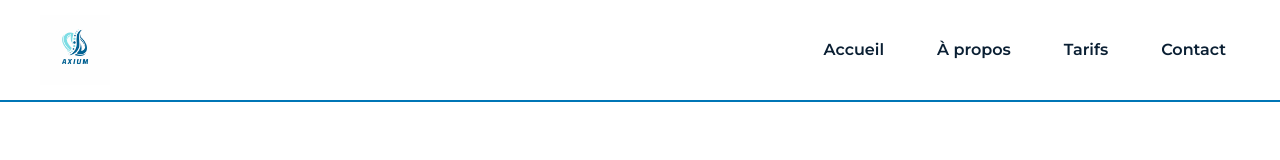
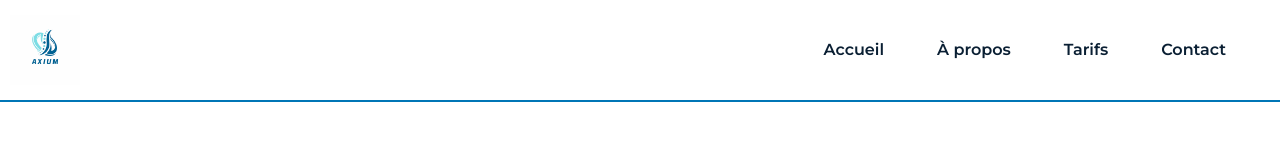
Before and after one commit to sev4nnb/axium, a plain HTML site: page index.html in a window 1280 px wide. Shown: the top 160 px of the page. Drawn offline with Linux system fonts and the light colour scheme.

Commit message:
Update index.html

```diff
--- a/index.html
+++ b/index.html
@@ -35,7 +35,9 @@
       z-index: 1000;
     }
 
-    header img { height: 70px; }
+    header img { height: 70px;
+                margin-left: -30px;
+               }
 
     nav ul { display: flex; gap: 25px; }
 
```
